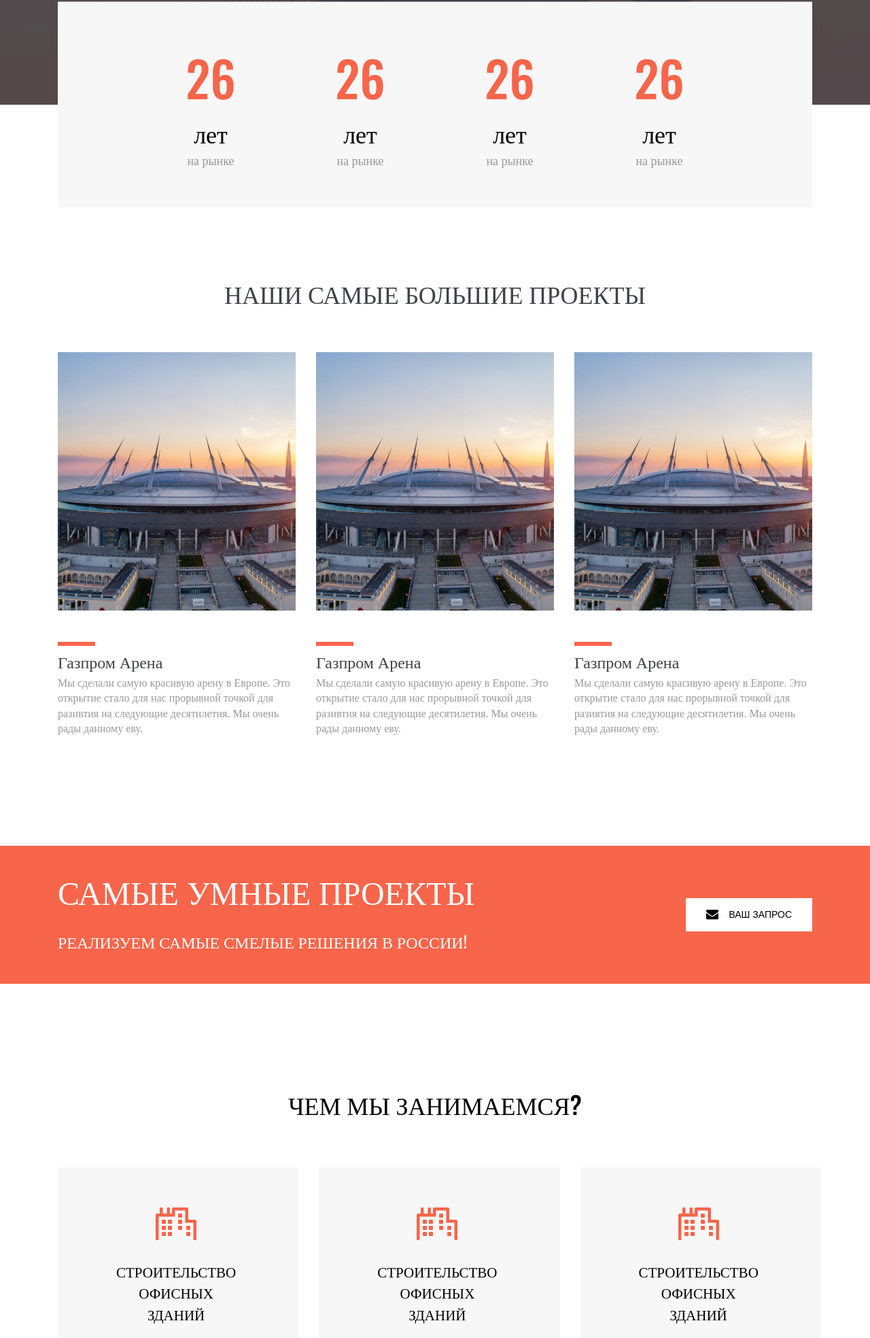
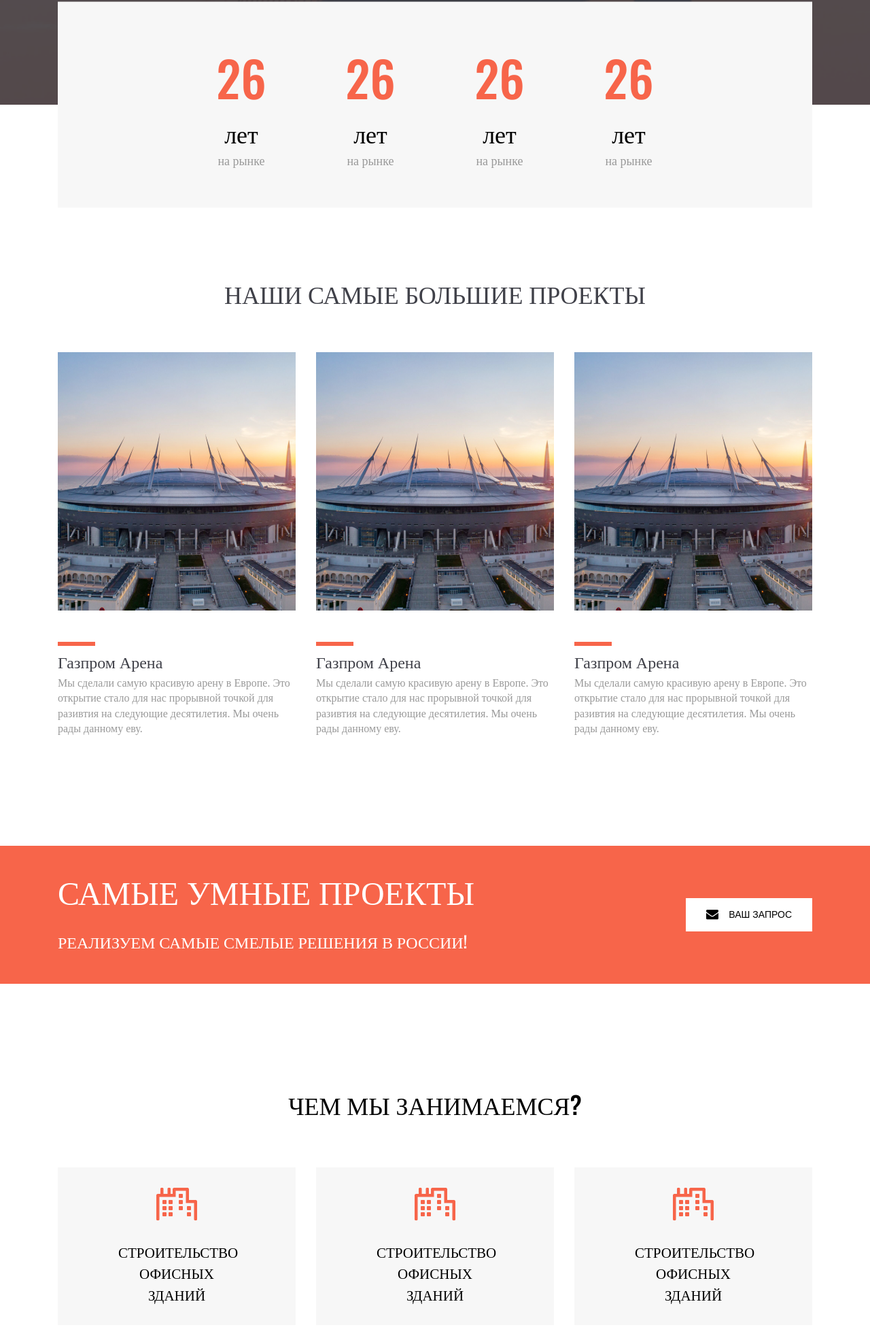
Before and after one commit to Alex-Corsa/homework_16_lesson_14, a plain HTML site: page index.html in a window 1280 px wide. Shown: the part 832-2800 px from the top of the page at 68% size. Drawn offline with nearby package versions, Linux system fonts and the light colour scheme.

Commit message:
HomeWork-restart

```diff
--- a/assets/src/styles/style.scss
+++ b/assets/src/styles/style.scss
@@ -3,6 +3,10 @@
 
 %OpenSans{
     font-family: Open+Sans;
+}
+
+%Block {
+    display: block;
 }
 
 * {
@@ -72,32 +76,25 @@ button {
             }
     &__wrapper-1--grid {
         background-color: $color-lightgray;
-        display: grid;
-        grid-template-columns: repeat( 4, 1fr);
-        grid-template-rows: repeat(1, 1fr);
-        grid-column-gap: 30px;
-        grid-row-gap: 0px;
+        display: flex;
+        justify-content: center;
         transform: translateY(50%);
     }
         &__box-presentation {
-            display: inherit;
             width: 190px;
             margin: 57px 0;
         }
-        &__box-presentation:first-child {
-            margin-left: 130px;
-        }
-        &__box-presentation:last-child {
-            margin-right: 130px;
-        }
             &__span-1 {
                 @include text (72px,normal,1.5,center,$color-accent);
+                @extend %Block;
             }
             &__span-2 {
                 @include text (36px,normal,1.5,center,$color-second-base);
+                @extend %Block;
             }
             &__span-3 {
                 @include text (18px,normal,1.5,center,$color-gray);
+                @extend %Block;
             }
 }
 
@@ -140,9 +137,6 @@ button {
         &__wrapper--flex {
             display: flex;
             justify-content: space-between
-        }
-            &__info--inline-block {
-                display: inline-block;
         }
             &__h2--style {
                 @include text (48px,normal,1.5,left,$color-first-base);
@@ -188,13 +182,17 @@ button {
         grid-row-gap: 30px;
         margin-bottom: 150px;
     }
-        &__box-fourth {
+        &__box-fourth--wrap {
             background-color: $color-lightgray;
-            padding: 59px 92px 59px 86px;
         }
             &__icon--flex{
                 display: flex;
                 justify-content: center;
+                padding: 30px;
+            }
+            &__text--wrap {
+                max-width: 172px;
+                margin: 0 auto;
                 padding-bottom: 30px;
             }
                 &__h4--style {
--- a/index.html
+++ b/index.html
@@ -140,56 +140,56 @@
                     <h2 class="section-fourth__text-h2 section-fourth__text-h2--style">ЧЕМ МЫ ЗАНИМАЕМСЯ?</h2>
                 </div>
                 <div class="section-fourth__wrapper section-fourth__wrapper-2--grid">
-                    <div class="section-fourth__box-fourth">
+                    <div class="section-fourth__box-fourth section-fourth__box-fourth--wrap">
                         <div class="section-fourth__icon section-fourth__icon--flex">
                             <img src="./assets/images/2-main/section-3/section-3_icon.png" alt="">
                         </div>
-                        <div class="section-fourth__text">
+                        <div class="section-fourth__text section-fourth__text--wrap">
                             <h4 class="section-fourth__h4 section-fourth__h4--style">СТРОИТЕЛЬСТВО
                                 ОФИСНЫХ ЗДАНИЙ</h4>
                         </div>
                     </div>
-                    <div class="section-fourth__box-fourth">
+                    <div class="section-fourth__box-fourth section-fourth__box-fourth--wrap">
                         <div class="section-fourth__icon section-fourth__icon--flex">
                             <img src="./assets/images/2-main/section-3/section-3_icon.png" alt="">
                         </div>
-                        <div class="section-fourth__text">
+                        <div class="section-fourth__text section-fourth__text--wrap">
                             <h4 class="section-fourth__h4 section-fourth__h4--style">СТРОИТЕЛЬСТВО
                                 ОФИСНЫХ ЗДАНИЙ</h4>
                         </div>
                     </div>
-                    <div class="section-fourth__box-fourth">
+                    <div class="section-fourth__box-fourth section-fourth__box-fourth--wrap">
                         <div class="section-fourth__icon section-fourth__icon--flex">
                             <img src="./assets/images/2-main/section-3/section-3_icon.png" alt="">
                         </div>
-                        <div class="section-fourth__text">
+                        <div class="section-fourth__text section-fourth__text--wrap">
                             <h4 class="section-fourth__h4 section-fourth__h4--style">СТРОИТЕЛЬСТВО
                                 ОФИСНЫХ ЗДАНИЙ</h4>
                         </div>
                     </div>
-                    <div class="section-fourth__box-fourth">
+                    <div class="section-fourth__box-fourth section-fourth__box-fourth--wrap">
                         <div class="section-fourth__icon section-fourth__icon--flex">
                             <img src="./assets/images/2-main/section-3/section-3_icon.png" alt="">
                         </div>
-                        <div class="section-fourth__text">
+                        <div class="section-fourth__text section-fourth__text--wrap">
                             <h4 class="section-fourth__h4 section-fourth__h4--style">СТРОИТЕЛЬСТВО
                                 ОФИСНЫХ ЗДАНИЙ</h4>
                         </div>
                     </div>
-                    <div class="section-fourth__box-fourth">
+                    <div class="section-fourth__box-fourth section-fourth__box-fourth--wrap">
                         <div class="section-fourth__icon section-fourth__icon--flex">
                             <img src="./assets/images/2-main/section-3/section-3_icon.png" alt="">
                         </div>
-                        <div class="section-fourth__text">
+                        <div class="section-fourth__text section-fourth__text--wrap">
                             <h4 class="section-fourth__h4 section-fourth__h4--style">СТРОИТЕЛЬСТВО
                                 ОФИСНЫХ ЗДАНИЙ</h4>
                         </div>
                     </div>
-                    <div class="section-fourth__box-fourth">
+                    <div class="section-fourth__box-fourth section-fourth__box-fourth--wrap">
                         <div class="section-fourth__icon section-fourth__icon--flex">
                             <img src="./assets/images/2-main/section-3/section-3_icon.png" alt="">
                         </div>
-                        <div class="section-fourth__text">
+                        <div class="section-fourth__text section-fourth__text--wrap">
                             <h4 class="section-fourth__h4 section-fourth__h4--style">СТРОИТЕЛЬСТВО
                                 ОФИСНЫХ ЗДАНИЙ</h4>
                         </div>
```
Also changed, not shown: assets/src/styles/style.css, 1 other file. Lines whose indentation alone changed are shown as unchanged.
